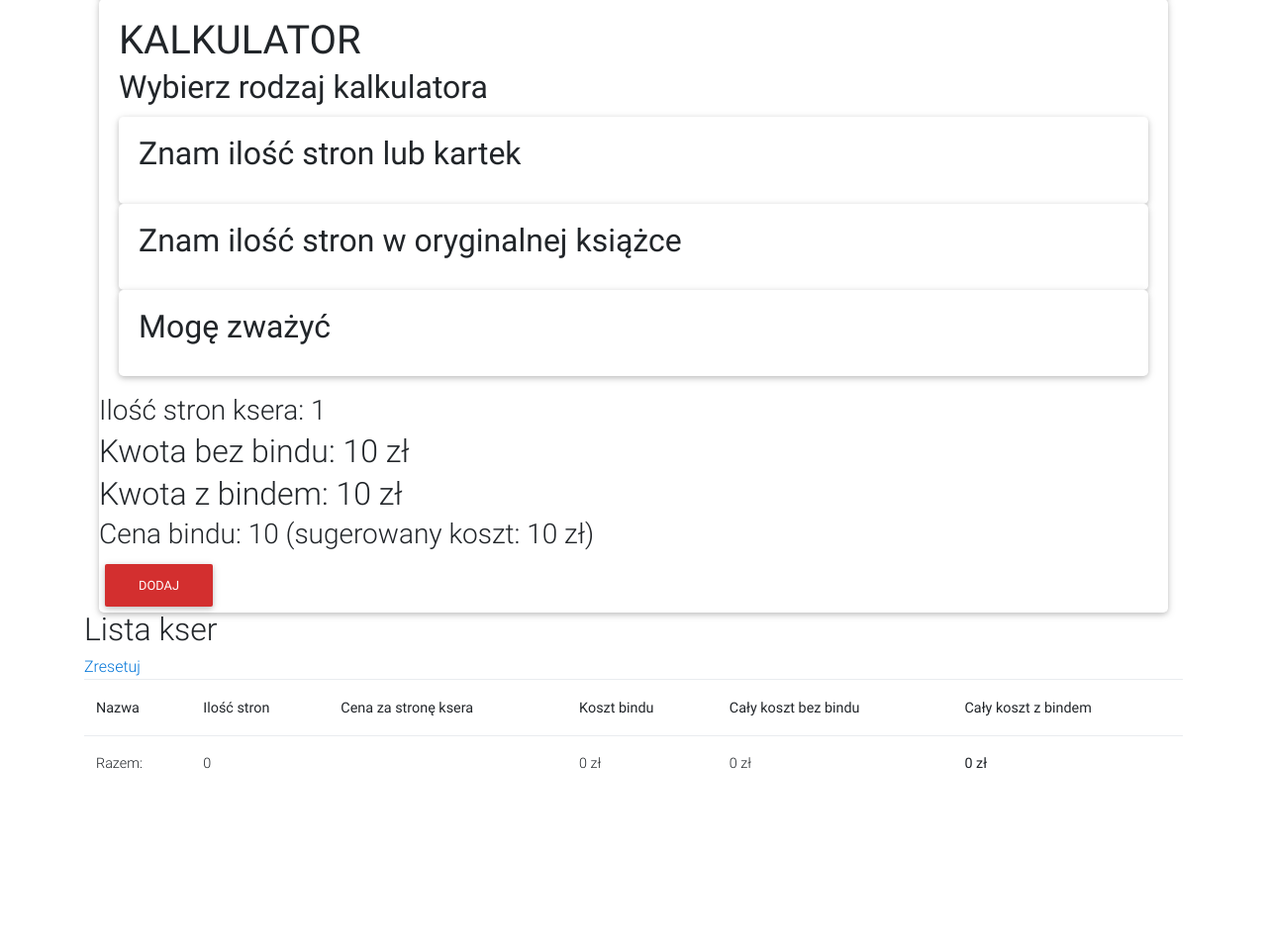
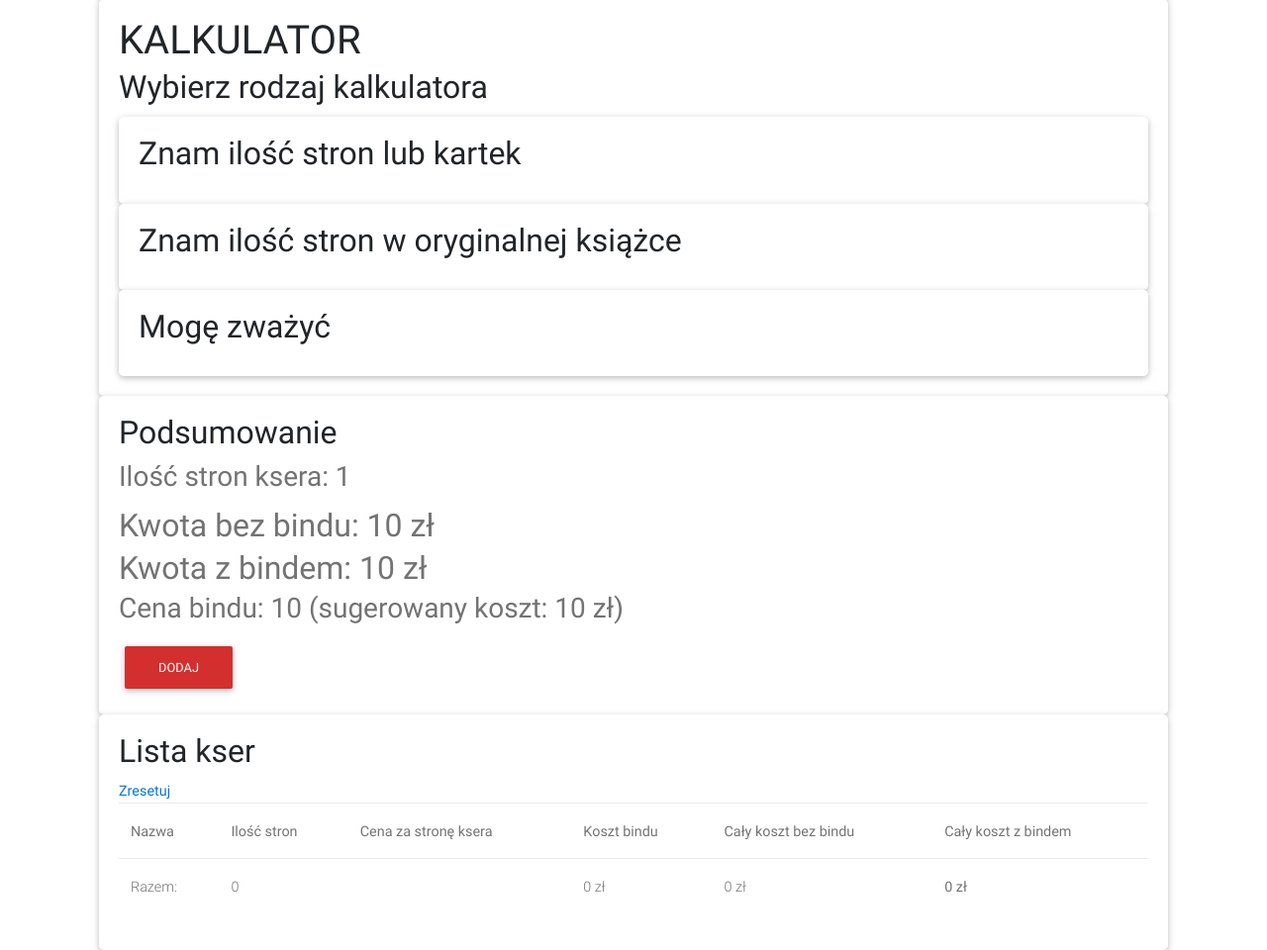
Before and after one commit to totine/my-project--python-django-drf--ile-za-ksero--backend, a Django app: template calculator/templates/calc.html in a window 1280 px wide. Shown: the part 228-1188 px from the top of the page at 99% size. Before the commit the page ends 1005 px from the top, so only its background shows below. Run offline with Django 3.2, Linux system fonts and the light colour scheme; tables that the repository leaves empty hold one stand-in row (values such as "Sample post"); the template is opened without the code that fills it: values that come from a table or form of the project are taken from there, most other values are stand-ins (such as "Sample title", 1, 10 or a date in 2020); some libraries are stand-ins or nearby versions.

Commit message:
Improve template - diff in cards

```diff
--- a/calculator/templates/calc.html
+++ b/calculator/templates/calc.html
@@ -148,13 +148,25 @@
                             </div>
                                             </div>
                     </div>
+
                             <div>
+                            </div>
+                </div>
+                                       <div class="row">
+            <div class="col">
+                <div class="card">
+                    <div class="card-body">
+                        <div class="card-title">
+                            <h2>Podsumowanie</h2>
+                        </div>
+                        <div class="card-text">
                                 <h3>Ilość stron ksera: {{ xero_cost.number_of_pages }}</h3>
                                 <h2>Kwota bez bindu: {{ xero_cost.calc_xero_cost_without_bind }} zł</h2>
                                 <h2>Kwota z bindem: {{ xero_cost.calc_xero_cost_with_bind }} zł</h2>
                                 <h3>Cena bindu: {{ xero_cost.bind_cost }} (sugerowany koszt: {{ suggested_bind_price }}
                                     zł)</h3>
                                 <a class="btn btn-red" href="/calc/add">Dodaj</a>
+                            </div>
                             </div>
                             <div>
                             </div>
@@ -163,7 +175,15 @@
                     </div>
                 </div>
             </div>
+        </div>
+         <div class="row">
+                    <div class="col">
+                <div class="card">
+                    <div class="card-body">
+                        <div class="card-title">
             <h2>Lista kser</h2>
+                        </div>
+                    <div class="card-text">
             <a href="/calc/reset">Zresetuj</a>
             <table class="table">
                 <tr>
```
